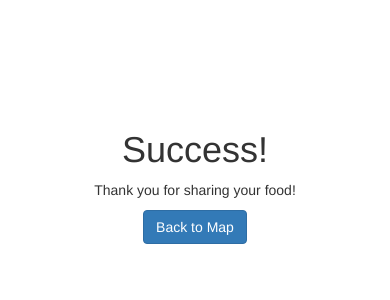
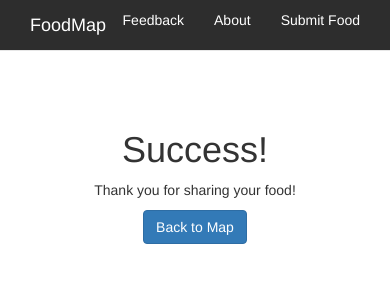
Before and after one commit to seungjaeryanlee/foodmap, a Django app: template foodmap_app/templates/submitted.html in a window 390 px wide. Shown: the top 300 px of the page. Run offline with Django 3.2, Linux system fonts and the light colour scheme; the template is opened without the code that fills it, so the values that code supplies are empty; some libraries are stand-ins or nearby versions.

Commit message:
Fixed submitted page's responsiveness on mobile
- Submitted page is now responsive on mobile devices. Also it
  includes the navbar to make the page appear less awkward.
- Also fixed bug where clicking "Submit Food" on the form page
  would crash.

```diff
--- a/foodmap_app/static/css/styles.css
+++ b/foodmap_app/static/css/styles.css
@@ -232,6 +232,10 @@ span.fa.fa-map-marker:before {
   z-index: 2000;
 }
 
+.popup-content {
+  margin-top: 15px;
+}
+
 /* Form */
 
 @media (max-width: 767px) {
@@ -240,16 +244,20 @@ span.fa.fa-map-marker:before {
   }
 
   #id_description {
-    width: 100% ;
+    width: 90%;
+  }
+}
+
+@media (max-width: 388px) {
+  form {
+    padding-left: 0%;
+  }
+
+  #id_description {
+    width: 100%;
   }
 
   #id_location {
     width: 100%;
   }
 }
-
-@media (max-width: 388px) {
-  form {
-    padding-left: 5%;
-  }
-}
--- a/foodmap_app/templates/index.html
+++ b/foodmap_app/templates/index.html
@@ -47,7 +47,7 @@
                 <a href= "https://foodmap333.wordpress.com/" target="_blank">About</a>
             </li>
             <li>
-                <a href="submit-offering">Submit Food</a>
+                <a href="/submit-offering/">Submit Food</a>
             </li>
             </ul>
         </div>
--- a/foodmap_app/templates/submit-offering.html
+++ b/foodmap_app/templates/submit-offering.html
@@ -40,7 +40,7 @@
                 <a href= "https://foodmap333.wordpress.com/" target="_blank">About</a>
             </li>
             <li>
-                <a href="submit-offering">Submit Food</a>
+                <a href="/submit-offering/">Submit Food</a>
             </li>
             </ul>
         </div>
--- a/foodmap_app/templates/submitted.html
+++ b/foodmap_app/templates/submitted.html
@@ -1,13 +1,50 @@
+<!DOCTYPE html>
 {% load static %}
+<html>
   <head>
+    <meta charset="utf-8">
+    <meta http-equiv="X-UA-Compatible" content="IE=edge">
+    <meta name="viewport" content="width=device-width, initial-scale=1">
+    <!-- The above 3 meta tags *must* come first in the head; any other head content must come *after* these tags -->
+    <meta name="description" content="">
+    <meta name="author" content="">
+    <title>FoodMap</title>
+
     <!-- Bootstrap core CSS -->
     <link href="{% static 'css/bootstrap.min.css' %}" rel="stylesheet">
+    <link rel="stylesheet" href="https://maxcdn.bootstrapcdn.com/font-awesome/4.6.1/css/font-awesome.min.css" />
 
     <!-- Custom styles -->
     <link href="{% static 'css/styles.css' %}" rel="stylesheet">
   </head>
+
   <body>
+    <!-- Fixed navbar -->
+    <nav class="navbar navbar-default navbar-fixed-top">
+      <div class="container">
+        <div class="navbar-header">
+          <a class="navbar-brand" href="/">FoodMap</a>
+        </div>
+        <div class="navbar-right">
+            <ul class="nav navbar-nav">
+            <li>
+                <a href= "https://foodmap333.wordpress.com/contact/" target="_blank">Feedback</a>
+            </li>
+            <li>
+                <a href= "https://foodmap333.wordpress.com/" target="_blank">About</a>
+            </li>
+            <li>
+                <a href="/submit-offering/">Submit Food</a>
+            </li>
+            </ul>
+        </div>
+      </div>
+    </nav>
+
+    <div class="content">
       <h1 class="text-center">Success!</h1>
       <p class = "text-center">Thank you for sharing your food!</p>
       <div class="text-center"> <a class = "btn btn-primary" href="/" role = "button"> Back to Map </a> </div>
+    </div>
   </body>
+</html>
```
Also changed, not shown: foodmap_app/static/js/mapbuilder.js (+13 -3 lines). Lines whose indentation alone changed are shown as unchanged.
